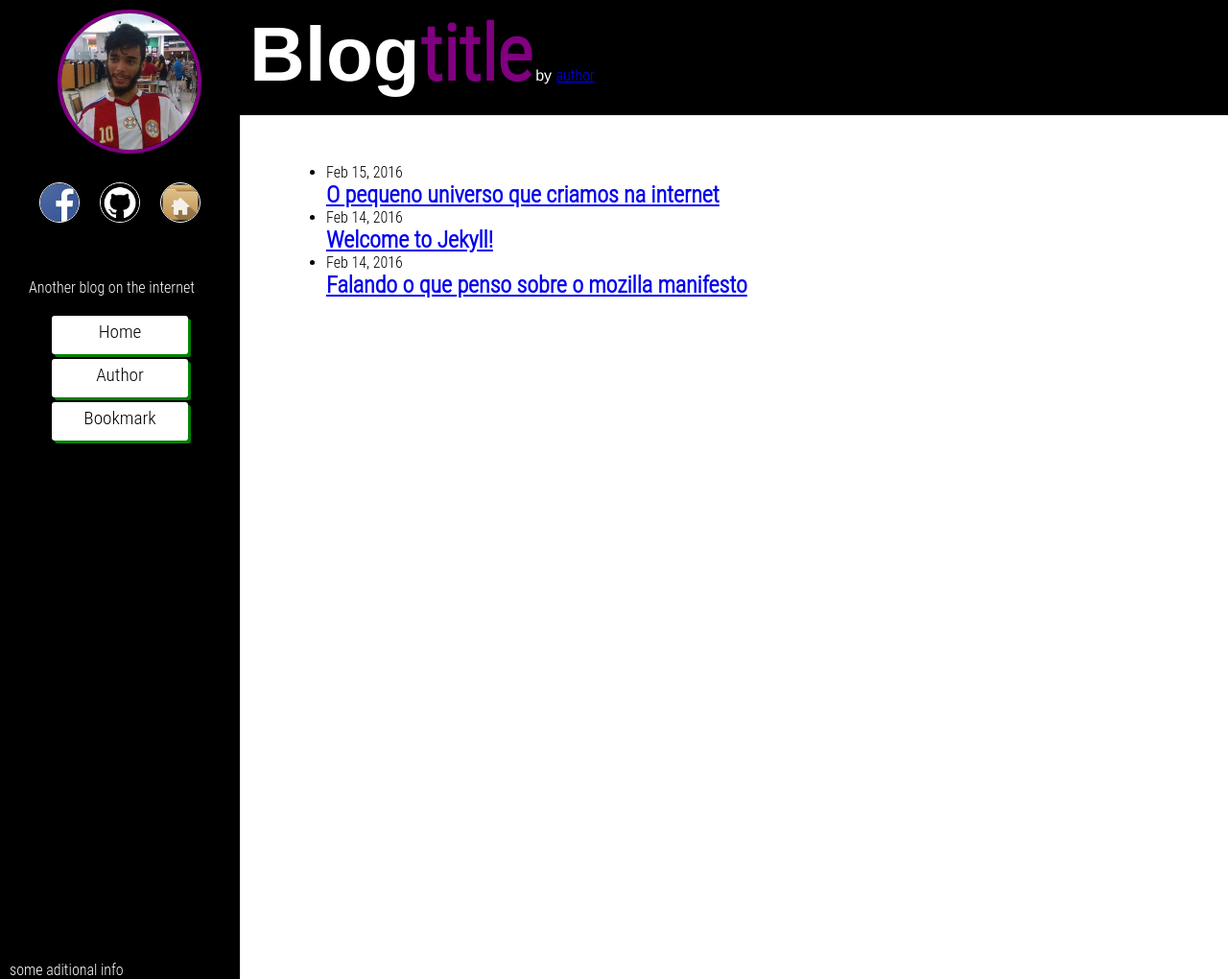
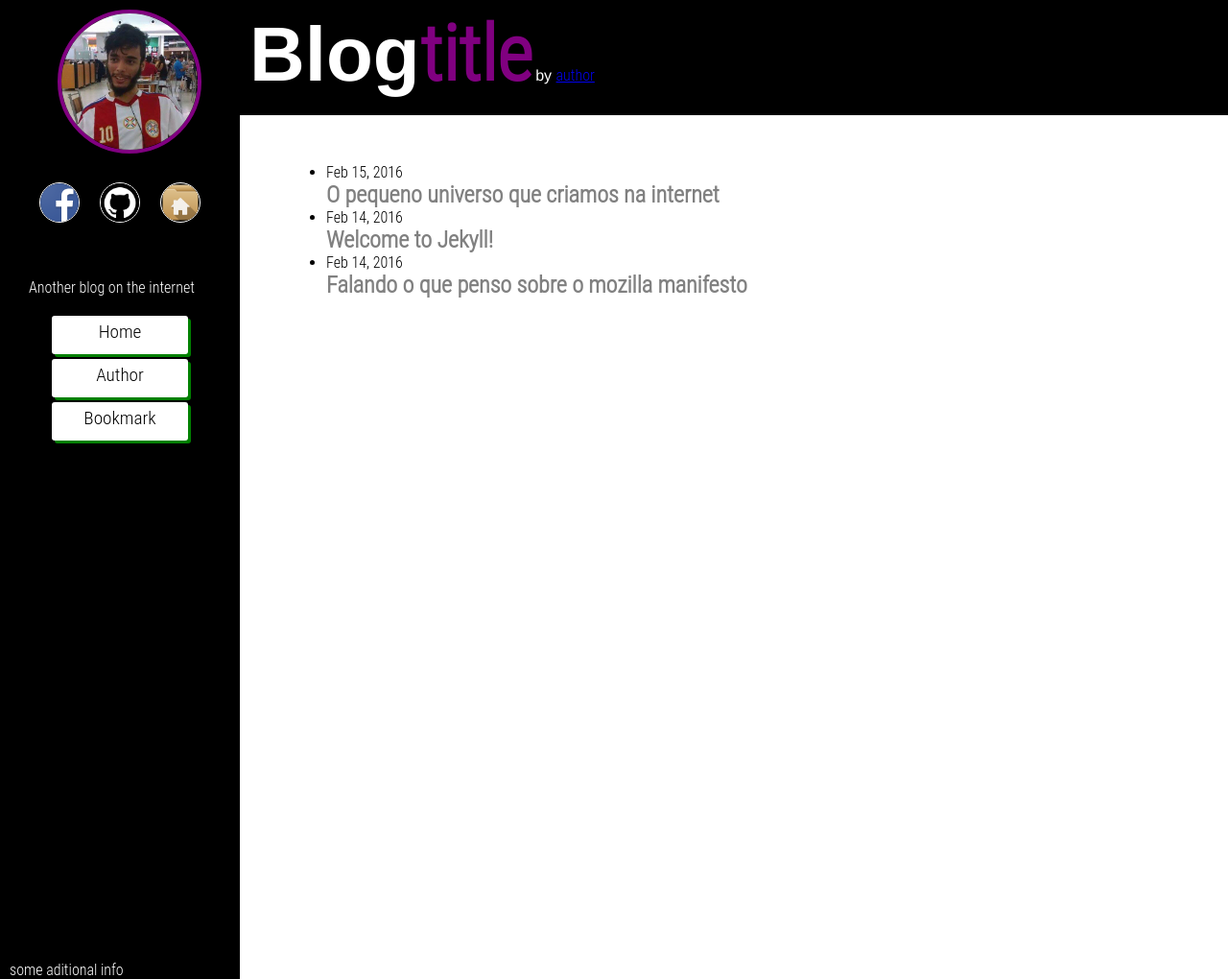
Before and after one commit to batoreh/netoguimaraes.github.io, a Jekyll site: the page built from index.html, in a window 1280 px wide. Shown: the whole page at 96% size. Built offline with Jekyll 4.4.1, drawn with Linux system fonts in a browser that asks for light colours; some web fonts are replaced.

Commit message:
Added files via upload

```diff
--- a/css/master.css
+++ b/css/master.css
@@ -139,6 +139,14 @@ footer{
 	padding: 50px 50px;
 	background-color: white;
 }
-.year-post{
+.post-title{
 	font-size: 3em;
+	display: inline;
 }
+.post-meta{
+	display: inline;
+}
+.post-link{
+	text-decoration: none;
+	color: grey;
+}
--- a/index.html
+++ b/index.html
@@ -10,10 +10,9 @@ layout: default
     {% for post in site.posts %}
       <li>
         <span class="post-meta">{{ post.date | date: "%b %-d, %Y" }}</span>
-
-        <h2>
+        <h1 class="post-title">
           <a class="post-link" href="{{ post.url | prepend: site.baseurl }}">{{ post.title }}</a>
-        </h2>
+        </h1>
       </li>
     {% endfor %}
   </ul>
```
